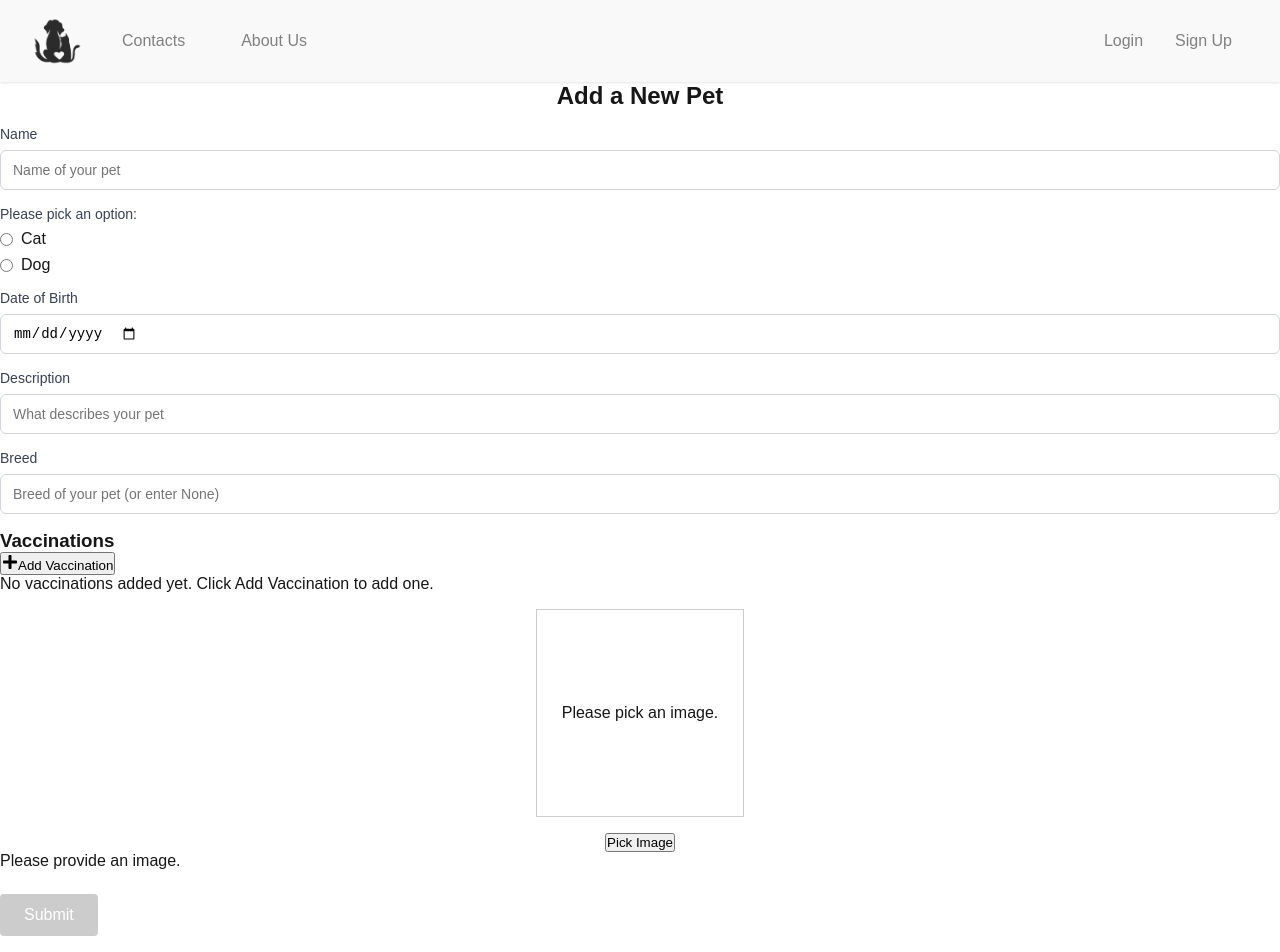
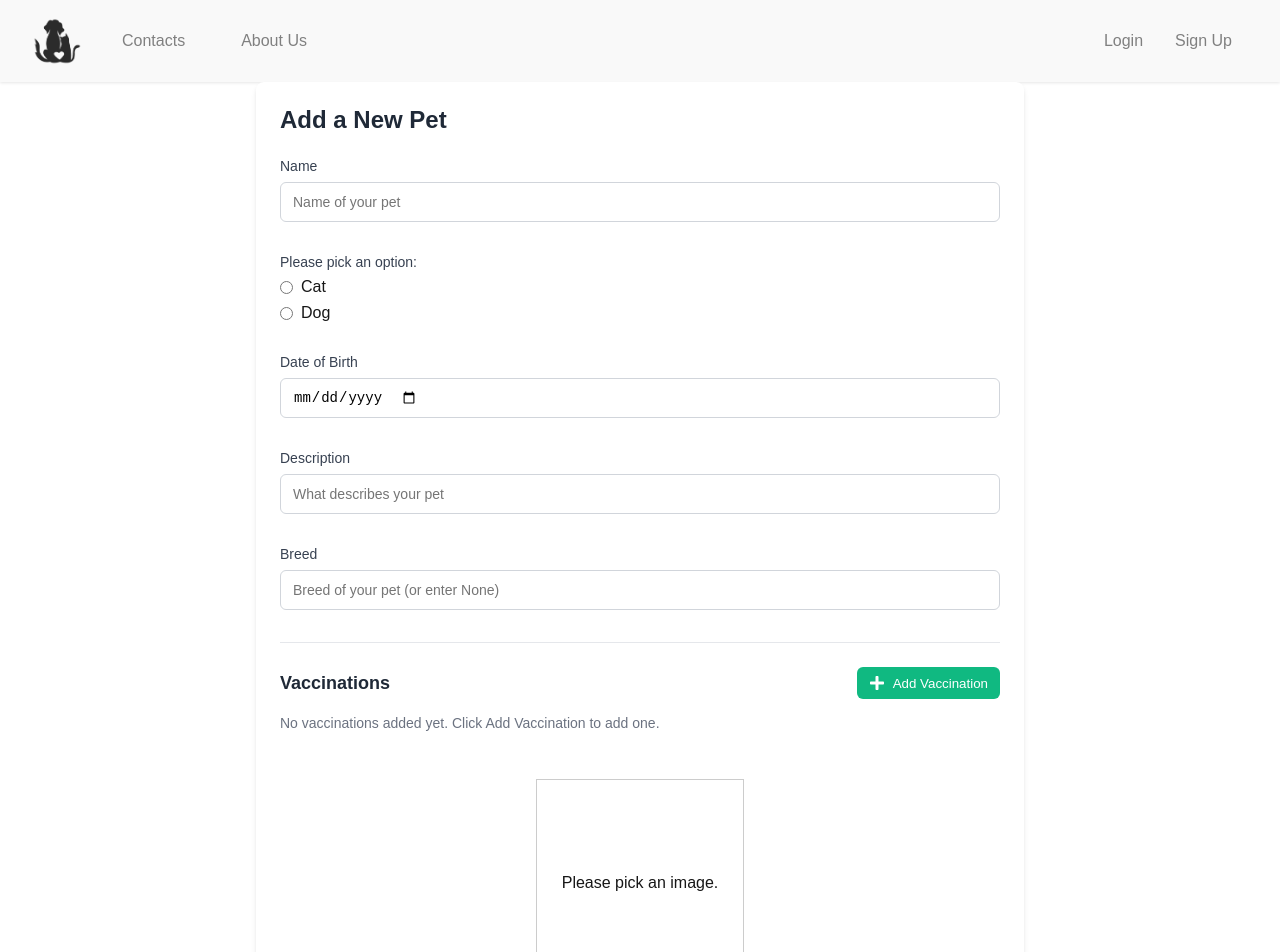
Before and after one commit to binayakjoshi/furever, a Next.js app: page /addpet in a window 1280 px wide. Shown: the top 952 px of the page. Built offline with nearby package versions, Linux system fonts and the light colour scheme.

Commit message:
style(page): style page to add vaccination records

```diff
--- a/app/addpet/page.module.css
+++ b/app/addpet/page.module.css
@@ -1,46 +1,174 @@
-.form {
-  max-width: 600px;
-  margin: 2rem auto;
+.container {
+  max-width: 48rem;
+  margin: 0 auto;
   padding: 1.5rem;
-  background: #fff;
-  border-radius: 8px;
-  box-shadow: 0 2px 8px rgba(0, 0, 0, 0.1);
+  background-color: white;
+  border-radius: 0.5rem;
+  box-shadow: 0 4px 6px -1px rgba(0, 0, 0, 0.1), 0 2px 4px -1px rgba(0, 0, 0, 0.06);
+}
+
+.title {
+  font-size: 1.5rem;
+  font-weight: bold;
+  color: #1f2937;
+  margin-bottom: 1.5rem;
 }
 
 .formControls {
-  display: grid;
+  display: flex;
+  flex-direction: column;
   gap: 1rem;
 }
 
-/* If you want two columns on wider screens for certain fields */
-@media (min-width: 600px) {
-  .twoCols {
-    display: grid;
-    grid-template-columns: 1fr 1fr;
-    gap: 1rem;
+.fieldWrapper {
+  margin-bottom: 1rem;
+}
+
+.vaccinationSection {
+  border-top: 1px solid #e5e7eb;
+  padding-top: 1.5rem;
+}
+
+.vaccinationHeader {
+  display: flex;
+  align-items: center;
+  justify-content: space-between;
+  margin-bottom: 1rem;
+}
+
+.vaccinationTitle {
+  font-size: 1.125rem;
+  font-weight: 600;
+  color: #1f2937;
+}
+
+.addButton {
+  display: flex;
+  align-items: center;
+  gap: 0.5rem;
+  background-color: #10b981;
+  color: white;
+  padding: 0.5rem 0.75rem;
+  border-radius: 0.375rem;
+  border: none;
+  cursor: pointer;
+  transition: background-color 0.2s;
+}
+
+.addButton:hover {
+  background-color: #059669;
+}
+
+.noVaccinationsText {
+  color: #6b7280;
+  font-size: 0.875rem;
+  margin-bottom: 1rem;
+}
+
+.vaccinationsList {
+  display: flex;
+  flex-direction: column;
+  gap: 1rem;
+}
+
+.vaccinationRecord {
+  border: 1px solid #e5e7eb;
+  border-radius: 0.5rem;
+  padding: 1rem;
+  background-color: #f9fafb;
+}
+
+.vaccinationContent {
+  display: flex;
+  align-items: flex-start;
+  gap: 1rem;
+}
+
+.vaccinationFields {
+  flex: 1;
+  display: grid;
+  grid-template-columns: 1fr;
+  gap: 1rem;
+}
+
+@media (min-width: 768px) {
+  .vaccinationFields {
+    grid-template-columns: repeat(3, 1fr);
   }
 }
 
-.submitButton {
-  margin-top: 1.5rem;
-  padding: 0.75rem 1.5rem;
-  border: none;
-  background-color: #0070f3;
-  color: #fff;
-  font-size: 1rem;
-  border-radius: 4px;
-  cursor: pointer;
-  align-self: start;
+.vaccinationField {
+  display: flex;
+  flex-direction: column;
 }
 
-.submitButton:disabled {
-  background-color: #ccc;
+.vaccinationLabel {
+  display: block;
+  font-size: 0.875rem;
+  font-weight: 500;
+  color: #374151;
+  margin-bottom: 0.25rem;
+}
+
+.vaccinationInput {
+  width: 100%;
+  padding: 0.5rem 0.75rem;
+  border: 1px solid #d1d5db;
+  border-radius: 0.375rem;
+  outline: none;
+  transition: border-color 0.2s, box-shadow 0.2s;
+}
+
+.vaccinationInput:focus {
+  border-color: #3b82f6;
+  box-shadow: 0 0 0 3px rgba(59, 130, 246, 0.1);
+}
+
+.removeButton {
+  display: flex;
+  align-items: center;
+  justify-content: center;
+  width: 2.5rem;
+  height: 2.5rem;
+  background-color: #ef4444;
+  color: white;
+  border-radius: 0.375rem;
+  border: none;
+  cursor: pointer;
+  transition: background-color 0.2s;
+  margin-top: 1.5rem;
+}
+
+.removeButton:hover {
+  background-color: #dc2626;
+}
+
+.imageSection {
+  padding-top: 1rem;
+}
+
+.submitButton {
+  width: 100%;
+  margin-top: 1.5rem;
+  padding: 0.75rem 1rem;
+  border-radius: 0.375rem;
+  font-weight: 500;
+  transition: background-color 0.2s;
+  border: none;
+  cursor: pointer;
+}
+
+.submitButtonEnabled {
+  background-color:black;
+  color: white;
+}
+
+.submitButtonEnabled:hover {
+  background-color: #181a1e;
+}
+
+.submitButtonDisabled {
+  background-color: #d1d5db;
+  color: #6b7280;
   cursor: not-allowed;
 }
-
-/* Optional: style a header or title */
-.title {
-  text-align: center;
-  font-size: 1.5rem;
-  margin-bottom: 1rem;
-}
```
